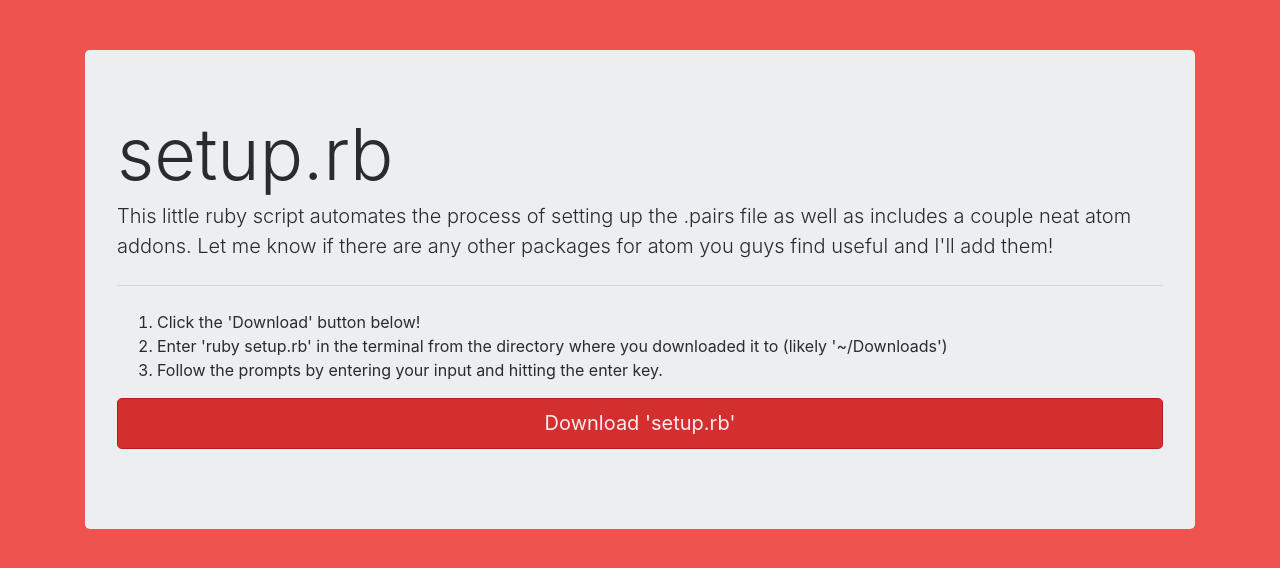
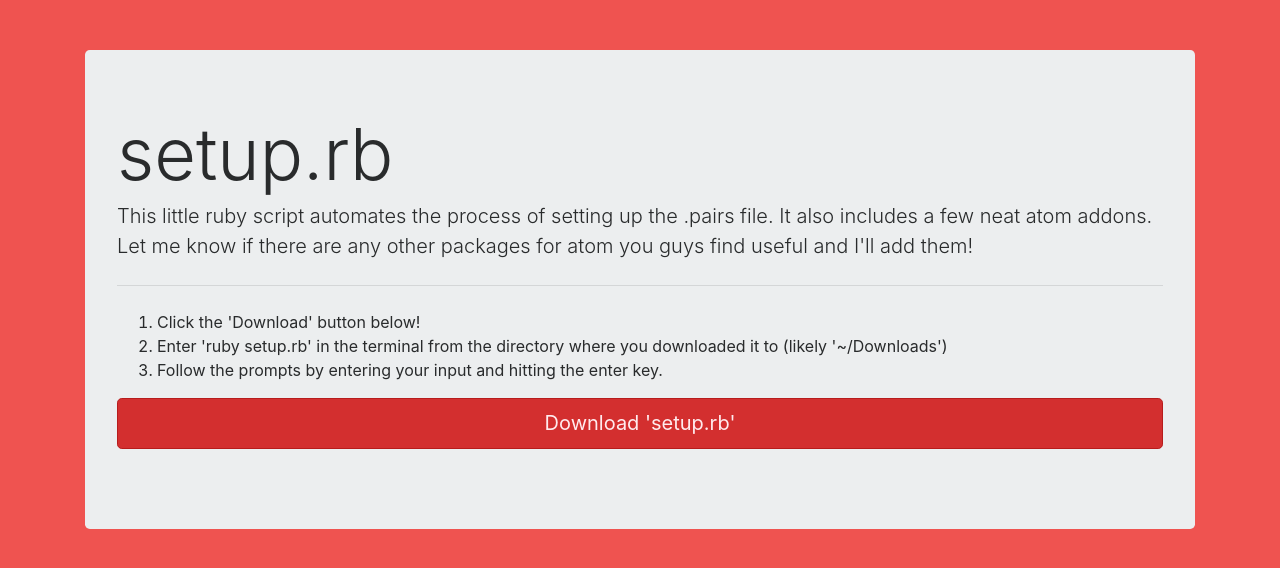
Before and after one commit to julyruby/setup, a plain HTML site: page index.html in a window 1280 px wide. Drawn offline with Linux system fonts and the light colour scheme.

Commit message:
make a quick edit to the index.html

```diff
--- a/index.html
+++ b/index.html
@@ -14,7 +14,7 @@
         <div class="col-md-12">
           <div class="jumbotron">
             <h1 class="display-3">setup.rb</h1>
-            <p class="lead">This little ruby script automates the process of setting up the .pairs file as well as includes a couple neat atom addons. Let me know if there are any other packages for atom you guys find useful and I'll add them!</p>
+            <p class="lead">This little ruby script automates the process of setting up the .pairs file. It also includes a few neat atom addons. Let me know if there are any other packages for atom you guys find useful and I'll add them!</p>
             <hr class="my-4">
             <ol>
               <li>
```
